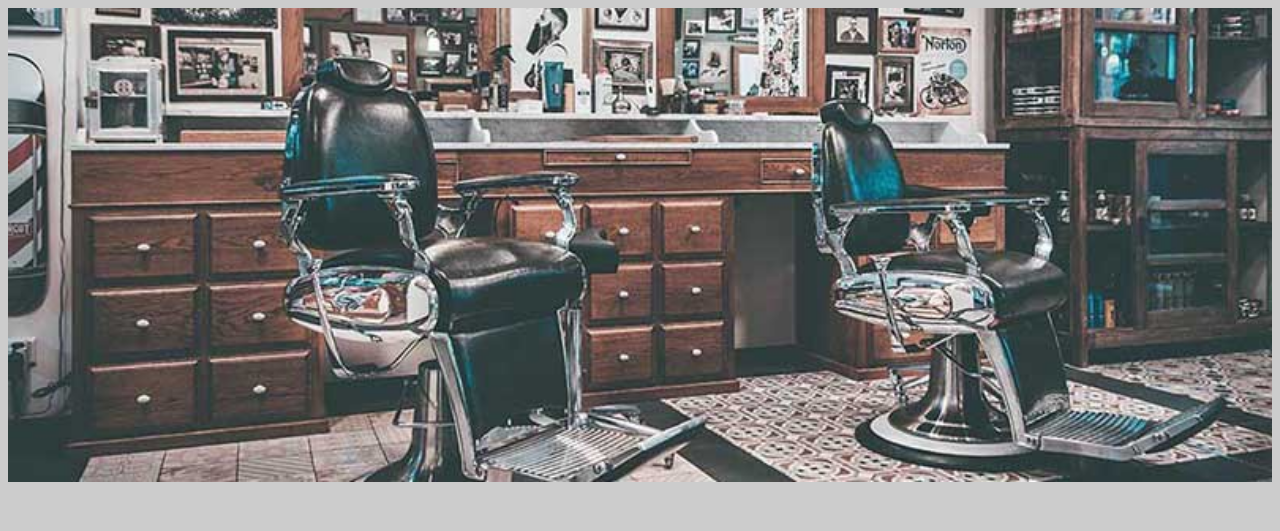
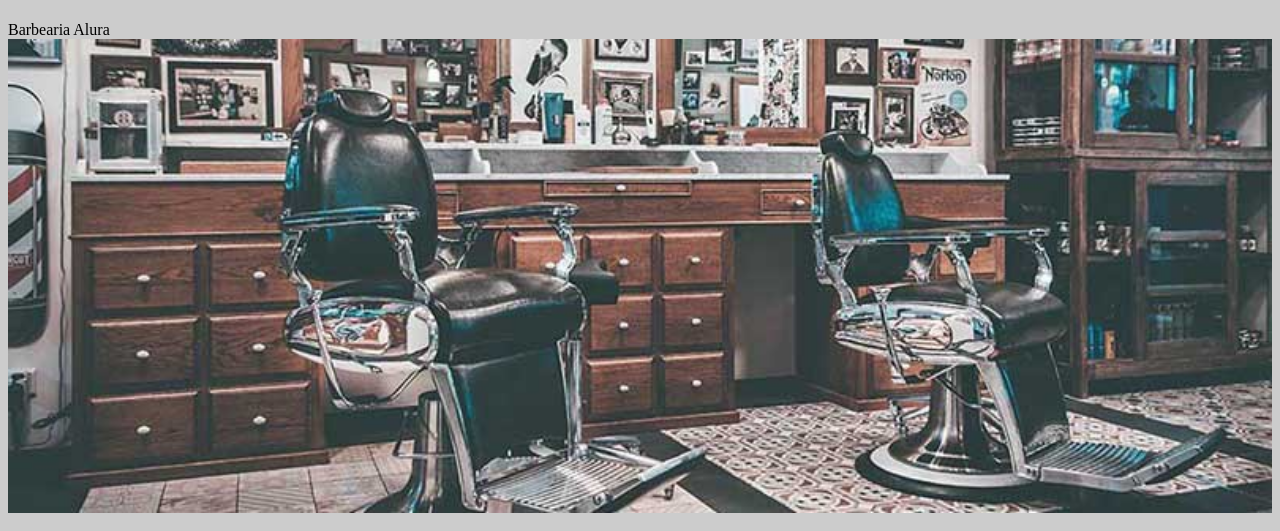
Before and after one commit to gabriel16042007/barbeariaa-aluraaa, a plain HTML site: page index.html in a window 1280 px wide. Shown: the top 531 px of the page. Drawn offline with Linux system fonts and the light colour scheme.

Commit message:
Update index.html

```diff
--- a/index.html
+++ b/index.html
@@ -6,6 +6,9 @@
         <link rel="stylesheet" href="style.css">
     </head>
     <body>
+        </hearder>
+            <h1></h1>Barbearia Alura</h1>
+            </header>
         <img id="banner" src="banner.jpg">
         <div class="principal">
         <h1>Sobre a Barbearia Alura</h1>
```
